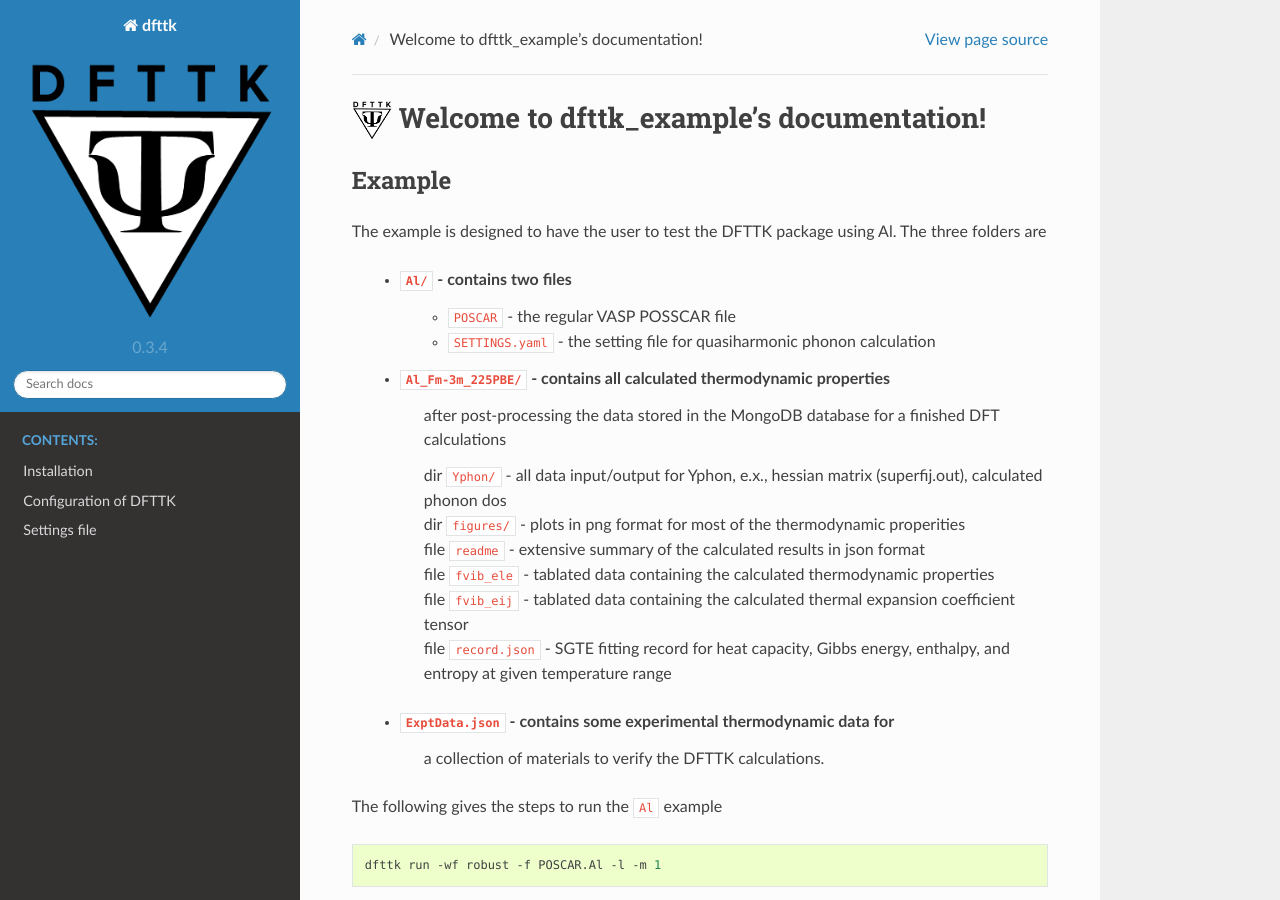
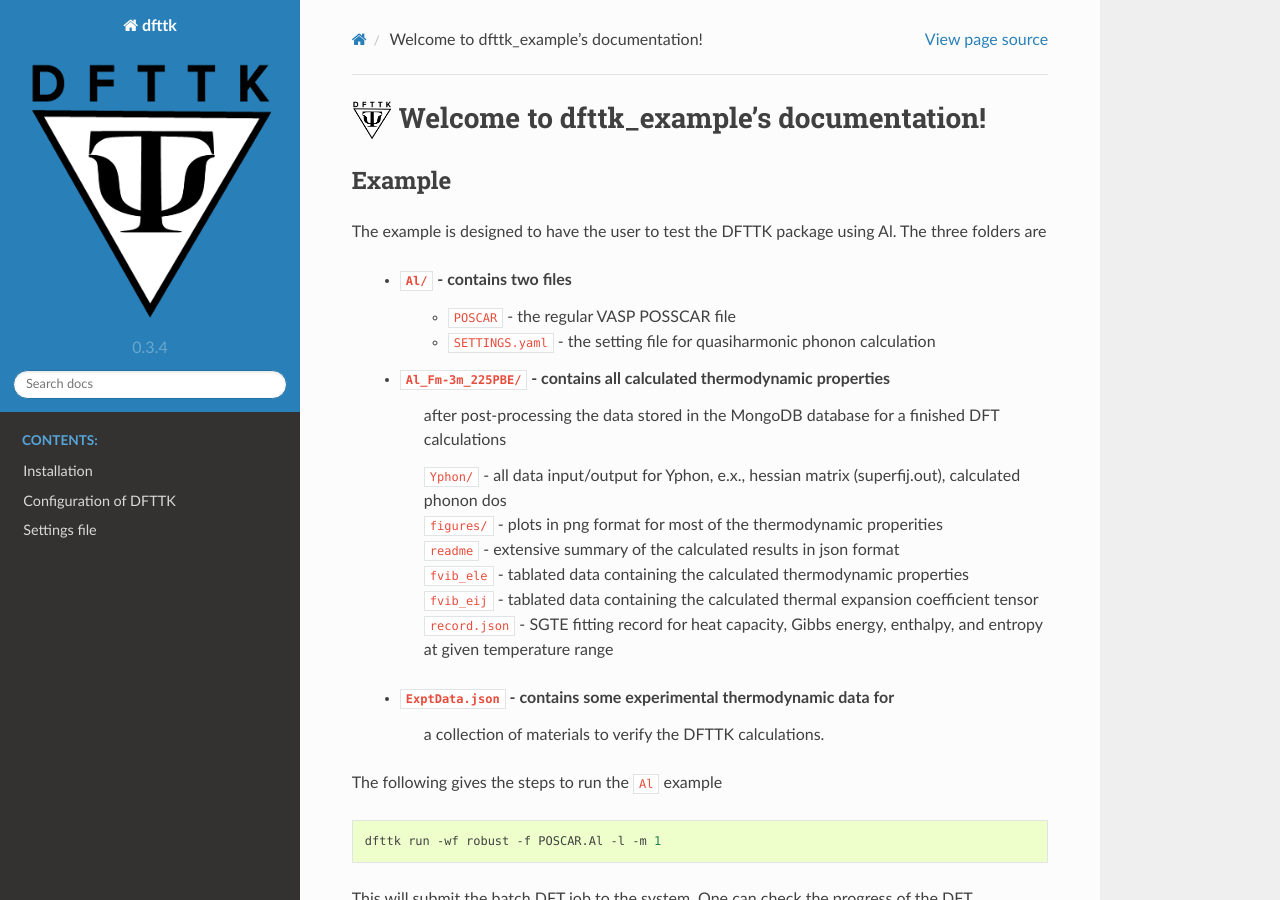
Before and after one commit to yiwang62/dfttk_example, a Sphinx documentation site: the page built from docs/source/index.rst, in a window 1280 px wide and 900 px high. Built offline with Sphinx 7.4.7 and the Read the Docs theme 2.0.0, drawn with Linux system fonts in a browser that asks for light colours.

Commit message:
Update index.rst

```diff
--- a/docs/source/index.rst
+++ b/docs/source/index.rst
@@ -26,12 +26,12 @@ The three folders are
     after post-processing the data stored in the MongoDB database for a finished
     DFT calculations
 
-    | dir ``Yphon/`` - all data input/output for Yphon, e.x., hessian matrix (superfij.out), calculated phonon dos
-    | dir ``figures/`` - plots in png format for most of the thermodynamic properities
-    | file ``readme`` - extensive summary of the calculated results in json format
-    | file ``fvib_ele`` - tablated data containing the calculated thermodynamic properties
-    | file ``fvib_eij`` - tablated data containing the calculated thermal expansion coefficient tensor
-    | file ``record.json`` - SGTE fitting record for heat capacity, Gibbs energy, enthalpy, and entropy at given temperature range
+    | ``Yphon/`` - all data input/output for Yphon, e.x., hessian matrix (superfij.out), calculated phonon dos
+    | ``figures/`` - plots in png format for most of the thermodynamic properities
+    | ``readme`` - extensive summary of the calculated results in json format
+    | ``fvib_ele`` - tablated data containing the calculated thermodynamic properties
+    | ``fvib_eij`` - tablated data containing the calculated thermal expansion coefficient tensor
+    | ``record.json`` - SGTE fitting record for heat capacity, Gibbs energy, enthalpy, and entropy at given temperature range
 
  - ``ExptData.json`` - contains some experimental thermodynamic data for
     a collection of materials to verify the DFTTK calculations.
@@ -60,13 +60,13 @@ For example for linux
 
     display Al_Fm-3m_225PBE/figures/LTC.png #to see the linear thermal expansion coefficient
 
-.. figure:: _static/Al-LTC.png
+.. image:: _static/Al-LTC.png
 
   .. code-block:: bash
 
     display Al_Fm-3m_225PBE/figures/Heat_capacities.png #to see the heat capaticity, and so on
 
-.. figure:: _static/Al-Heat_capacities.png
+.. image:: _static/Al-Heat_capacities.png
 
 
 .. toctree::
```
